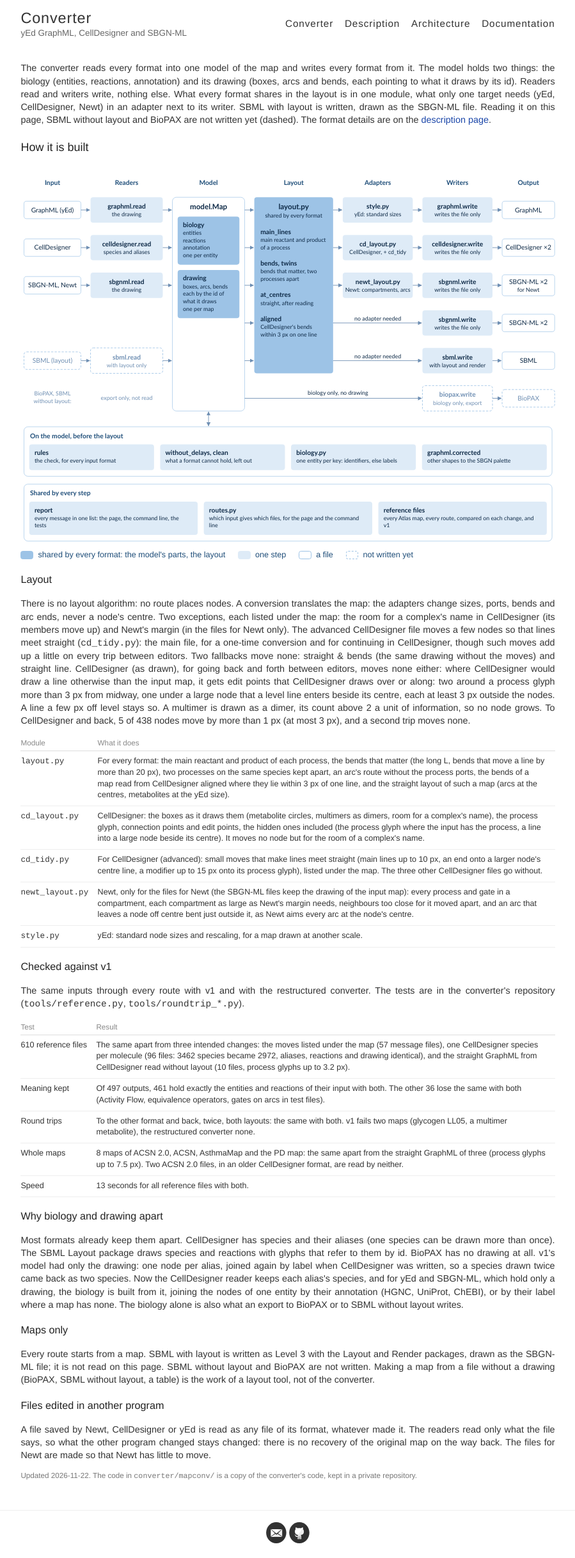
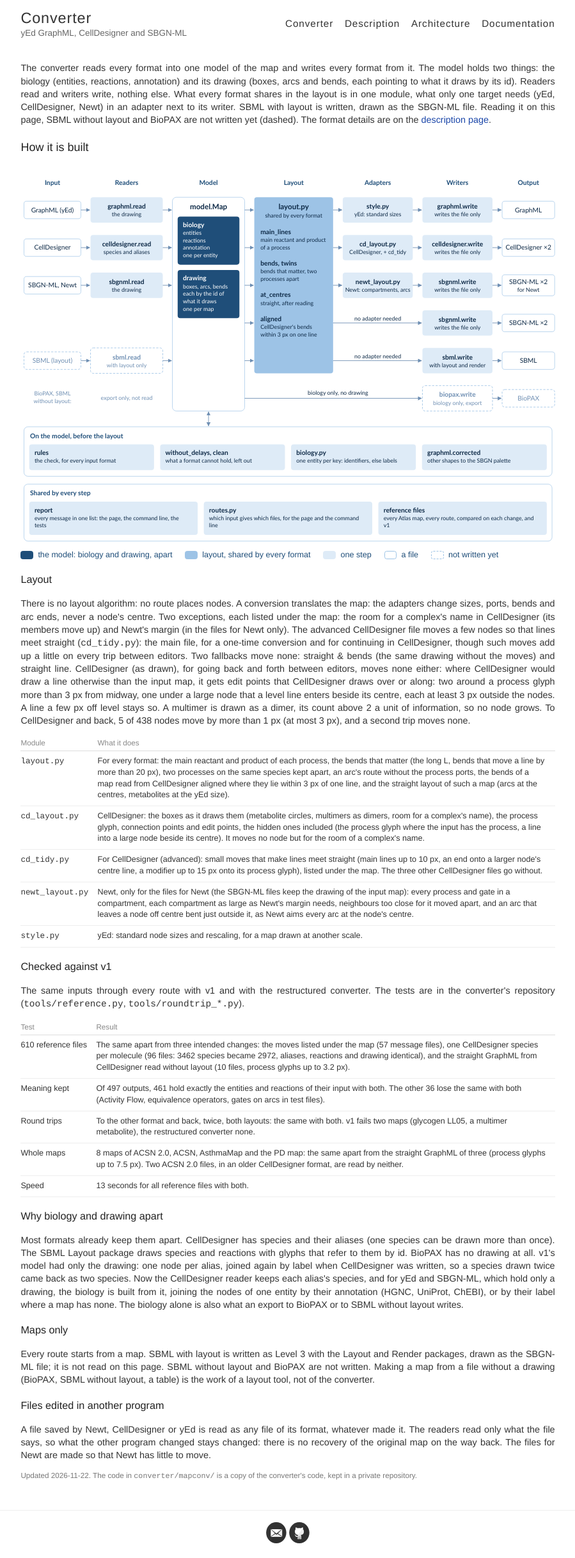
Before and after one commit to map-converter/map-converter.github.io, a Jekyll site: the page built from pages/converter-architecture.html, in a window 1280 px wide. Shown: the whole page at 64% size, without its empty margins (190-1089 px from the left). Built offline with Jekyll 4.4.1, drawn with Linux system fonts in a browser that asks for light colours.

Commit message:
Architecture page: the model's biology and drawing drawn as the figure's emphasis

```diff
--- a/pages/converter-architecture.html
+++ b/pages/converter-architecture.html
@@ -18,6 +18,7 @@ noindex: true
   .ca-file { fill: #fff; stroke: #9DC3E6; stroke-width: 1; }
   .ca-step { fill: #DEEBF7; }
   .ca-shared { fill: #9DC3E6; }
+  .ca-key { fill: #1F4E79; }
   .ca-panel { fill: #fff; stroke: #9DC3E6; stroke-width: 1; }
   .ca-plan { fill: #fff; stroke: #9DC3E6; stroke-width: 1.2; stroke-dasharray: 5 3; }
   .ca-name { fill: #0E2A47; font-size: 15px; font-weight: bold; }
@@ -25,6 +26,7 @@ noindex: true
   .ca-fmtt { fill: #0E2A47; font-size: 15px; }
   .ca-sub { fill: #0E2A47; font-size: 13px; }
   .ca-pt { fill: #6F8FB3; }
+  .ca-inv { fill: #fff; }
   .ca-arr { stroke: #6F8FB3; stroke-width: 1.3; fill: none; }
   .ca-tip { fill: #6F8FB3; }
   .ca-fig rect { rx: 6px; ry: 6px; }
@@ -35,6 +37,7 @@ noindex: true
   .ca-sw.shared { background: #9DC3E6; border-color: #9DC3E6; }
   .ca-sw.step { background: #DEEBF7; border-color: #DEEBF7; }
   .ca-sw.plan { border-style: dashed; }
+  .ca-sw.key { background: #1F4E79; border-color: #1F4E79; }
   .ca-table { border-collapse: collapse; font-size: 14px; width: 100%; margin: 8px 0 16px; }
   .ca-table th { text-align: left; font-weight: normal; color: #888; font-size: 13px; padding: 4px 16px 4px 0; border-bottom: 1px solid #ddd; }
   .ca-table td { padding: 8px 16px 8px 0; vertical-align: top; border-bottom: 1px solid #eee; }
@@ -92,18 +95,18 @@ drawn as the SBGN-ML file. Reading it on this page, SBML without layout and BioP
   <text class="ca-sub ca-pt" x="242.5" y="534.0" text-anchor="middle">export only, not read</text>
   <rect class="ca-panel" x="347" y="72" width="165" height="488"/>
   <text class="ca-big" x="429.5" y="100" text-anchor="middle">model.Map</text>
-  <rect class="ca-shared" x="359" y="116" width="141" height="110"/>
-  <text class="ca-name" x="371" y="140">biology</text>
-  <text class="ca-sub" x="371" y="158">entities</text>
-  <text class="ca-sub" x="371" y="175">reactions</text>
-  <text class="ca-sub" x="371" y="192">annotation</text>
-  <text class="ca-sub" x="371" y="209">one per entity</text>
-  <rect class="ca-shared" x="359" y="238" width="141" height="110"/>
-  <text class="ca-name" x="371" y="262">drawing</text>
-  <text class="ca-sub" x="371" y="280">boxes, arcs, bends</text>
-  <text class="ca-sub" x="371" y="297">each by the id of</text>
-  <text class="ca-sub" x="371" y="314">what it draws</text>
-  <text class="ca-sub" x="371" y="331">one per map</text>
+  <rect class="ca-key" x="359" y="116" width="141" height="110"/>
+  <text class="ca-name ca-inv" x="371" y="140">biology</text>
+  <text class="ca-sub ca-inv" x="371" y="158">entities</text>
+  <text class="ca-sub ca-inv" x="371" y="175">reactions</text>
+  <text class="ca-sub ca-inv" x="371" y="192">annotation</text>
+  <text class="ca-sub ca-inv" x="371" y="209">one per entity</text>
+  <rect class="ca-key" x="359" y="238" width="141" height="110"/>
+  <text class="ca-name ca-inv" x="371" y="262">drawing</text>
+  <text class="ca-sub ca-inv" x="371" y="280">boxes, arcs, bends</text>
+  <text class="ca-sub ca-inv" x="371" y="297">each by the id of</text>
+  <text class="ca-sub ca-inv" x="371" y="314">what it draws</text>
+  <text class="ca-sub ca-inv" x="371" y="331">one per map</text>
   <rect class="ca-shared" x="534" y="72" width="180" height="402"/>
   <text class="ca-big" x="624.0" y="100" text-anchor="middle">layout.py</text>
   <text class="ca-sub" x="624.0" y="119" text-anchor="middle">shared by every format</text>
@@ -194,7 +197,8 @@ drawn as the SBGN-ML file. Reading it on this page, SBML without layout and BioP
 </svg>
 </div>
 <div class="ca-legend">
-  <span><i class="ca-sw shared"></i>shared by every format: the model's parts, the layout</span>
+  <span><i class="ca-sw key"></i>the model: biology and drawing, apart</span>
+  <span><i class="ca-sw shared"></i>layout, shared by every format</span>
   <span><i class="ca-sw step"></i>one step</span>
   <span><i class="ca-sw"></i>a file</span>
   <span><i class="ca-sw plan"></i>not written yet</span>
```
